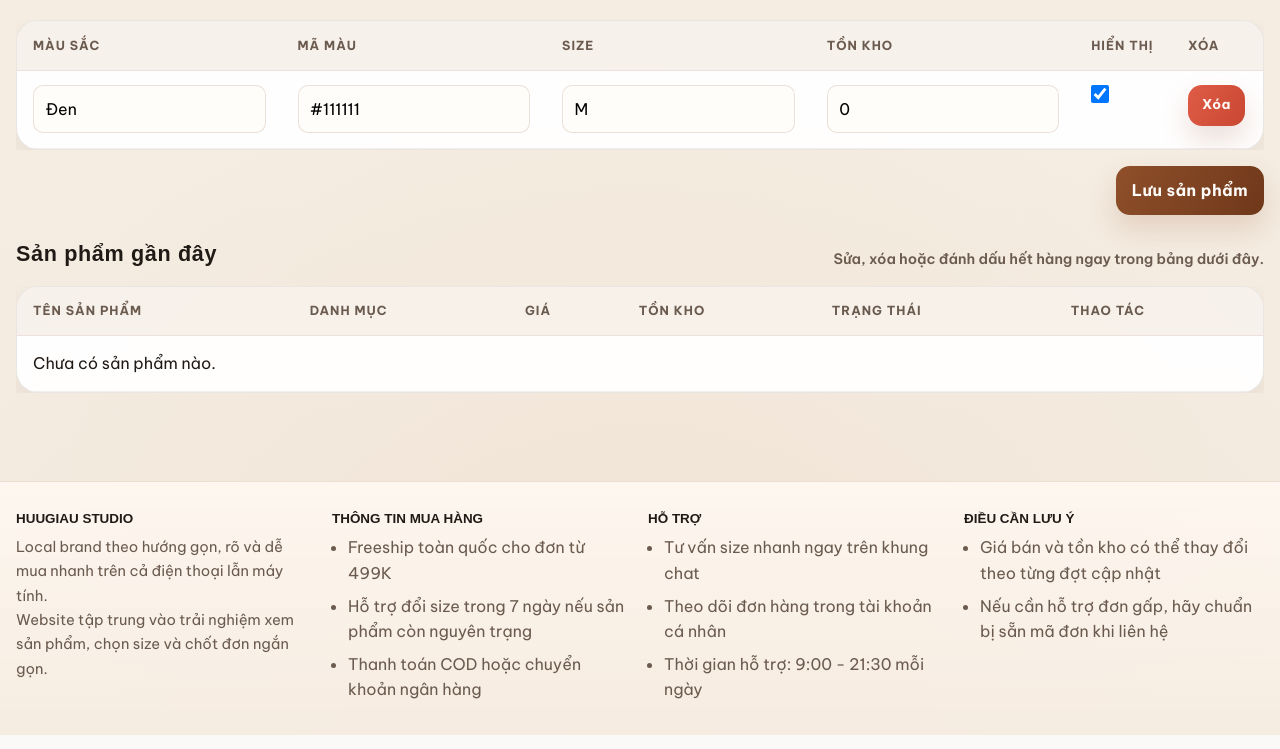
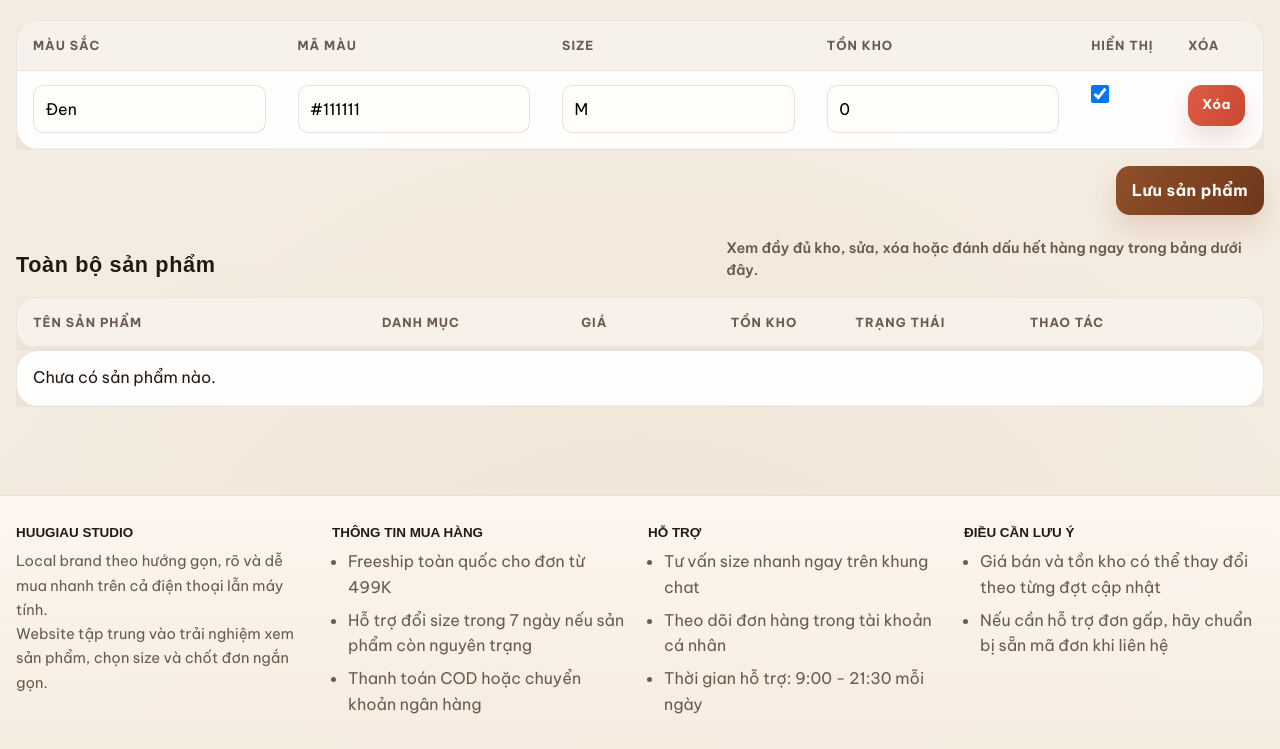
Before and after one commit to NgHuuGiau/Fashion-Website, a Django app: page /admin-dashboard/ in a window 1280 px wide. Shown: the part 1793-2542 px from the top of the page. Run offline with Django 5.2, Linux system fonts and the light colour scheme; the visitor is signed in with stand-in values (Sample User, id 1); data comes from the database, SQL or seed files in the repository; data that the repository does not hold is empty; some web fonts are replaced.

Commit message:
feat(auth,ui,admin): triển khai đăng nhập đa định danh và cải thiện giao diện quản lý sản phẩm
- feat(auth): cho phép người dùng đăng nhập bằng email hoặc số điện thoại ngoài tên người dùng
- feat(ui): cải thiện thư viện chi tiết sản phẩm với chuyển tiếp mượt mà hơn và bố cục tốt hơn
- feat(admin): nâng cấp bảng điều khiển sản phẩm để hiển thị tất cả sản phẩm với bảng có thể cuộn
- fix(ui): khắc phục các vấn đề về bố cục trong chi tiết sản phẩm và các dải danh mục
- test(auth): thêm các trường hợp kiểm thử cho luồng đăng nhập bằng email và số điện thoại
- chore: cập nhật phiên bản tài nguyên cho các tệp CSS và JS

```diff
--- a/backend/orders/admin_product_dashboard.py
+++ b/backend/orders/admin_product_dashboard.py
@@ -175,7 +175,7 @@ def build_admin_dashboard_context(form_data=None, form_errors=None, editing_prod
         "low_stock_products": Product.objects.filter(available=True, stock__lte=5).order_by("stock", "name")[:10],
         "active_coupons": Coupon.objects.filter(is_active=True).count(),
         "product_categories": Category.objects.all(),
-        "recent_products": Product.objects.select_related("category").order_by("-created")[:20],
+        "recent_products": Product.objects.select_related("category").order_by("-created"),
         "product_form": effective_form_data,
         "product_form_variant_rows": build_variant_rows(effective_form_data),
         "product_form_errors": form_errors or [],
--- a/frontend/static/css/site_theme.css
+++ b/frontend/static/css/site_theme.css
@@ -1375,6 +1404,68 @@ button {
 
 .table-wrap {
     overflow-x: auto;
+    overflow-y: auto;
+    scrollbar-width: none;
+    -ms-overflow-style: none;
+}
+
+.table-wrap::-webkit-scrollbar {
+    display: none;
+}
+
+.admin-product-table-wrap {
+    max-height: 68vh;
+    overflow-y: auto;
+    overscroll-behavior: contain;
+    position: relative;
+}
+
+.admin-product-table-shell {
+    display: grid;
+    gap: 0;
+}
+
+.admin-product-table-header-wrap {
+    overflow: hidden;
+    border-bottom: 1px solid rgba(111, 56, 26, 0.08);
+}
+
+.admin-product-table {
+    position: relative;
+    table-layout: fixed;
+}
+
+.admin-product-table-header {
+    margin-bottom: 0;
+}
+
+.admin-product-table-header th {
+    background: rgba(244, 237, 228, 0.98);
+    box-shadow: inset 0 -1px 0 rgba(111, 56, 26, 0.08), 0 1px 0 rgba(111, 56, 26, 0.04);
+}
+
+.admin-col-product {
+    width: 28%;
+}
+
+.admin-col-category {
+    width: 16%;
+}
+
+.admin-col-price {
+    width: 12%;
+}
+
+.admin-col-stock {
+    width: 10%;
+}
+
+.admin-col-status {
+    width: 14%;
+}
+
+.admin-col-actions {
+    width: 20%;
 }
 
 .cart-table {
--- a/frontend/templates/admin/admin_dashboard.html
+++ b/frontend/templates/admin/admin_dashboard.html
@@ -171,11 +171,20 @@
 
 <section class="section-space">
     <div class="section-head">
-        <h2>Sản phẩm gần đây</h2>
-        <p>Sửa, xóa hoặc đánh dấu hết hàng ngay trong bảng dưới đây.</p>
+        <h2>Toàn bộ sản phẩm</h2>
+        <p>Xem đầy đủ kho, sửa, xóa hoặc đánh dấu hết hàng ngay trong bảng dưới đây.</p>
     </div>
-    <div class="table-wrap">
-        <table class="cart-table">
+    <div class="admin-product-table-shell">
+        <div class="admin-product-table-header-wrap">
+            <table class="cart-table admin-product-table admin-product-table-header">
+                <colgroup>
+                    <col class="admin-col-product">
+                    <col class="admin-col-category">
+                    <col class="admin-col-price">
+                    <col class="admin-col-stock">
+                    <col class="admin-col-status">
+                    <col class="admin-col-actions">
+                </colgroup>
                 <thead>
                     <tr>
                         <th>Tên sản phẩm</th>
@@ -186,6 +195,18 @@
                         <th>Thao tác</th>
                     </tr>
                 </thead>
+            </table>
+        </div>
+        <div class="table-wrap admin-product-table-wrap">
+            <table class="cart-table admin-product-table admin-product-table-body">
+                <colgroup>
+                    <col class="admin-col-product">
+                    <col class="admin-col-category">
+                    <col class="admin-col-price">
+                    <col class="admin-col-stock">
+                    <col class="admin-col-status">
+                    <col class="admin-col-actions">
+                </colgroup>
                 <tbody>
                     {% for product in recent_products %}
                     <tr>
@@ -224,5 +245,6 @@
                 </tbody>
             </table>
         </div>
+    </div>
 </section>
 {% endblock %}
--- a/frontend/templates/auth/login.html
+++ b/frontend/templates/auth/login.html
@@ -11,7 +11,7 @@
             {% csrf_token %}
             <input type="hidden" name="next" value="{{ request.GET.next }}">
             <div class="form-group">
-                <label for="id_username">Tên đăng nhập</label>
+                <label for="id_username">Tên đăng nhập / Email / Số điện thoại</label>
                 <input type="text" id="id_username" name="username" required>
             </div>
             <div class="form-group">
@@ -26,7 +26,7 @@
     <aside class="auth-benefits">
         <div>
             <h2>Một tài khoản, nhiều tiện hơn</h2>
-            <p>Toàn bộ trải nghiệm được giữ theo giao diện sáng để thao tác nhanh và nhìn rõ nội dung quan trọng.</p>
+            <p>Đăng nhập bằng tên đăng nhập, email hoặc số điện thoại để vào nhanh hơn mà không phải nhớ đúng một kiểu duy nhất.</p>
         </div>
         <ul>
             <li>Lưu sản phẩm yêu thích để xem lại sau.</li>
--- a/frontend/templates/base.html
+++ b/frontend/templates/base.html
@@ -8,7 +8,7 @@
     <link rel="preconnect" href="https://fonts.gstatic.com" crossorigin>
     <link href="https://fonts.googleapis.com/css2?family=Archivo+Expanded:wght@600;700;800&family=Be+Vietnam+Pro:wght@400;500;600;700&display=swap" rel="stylesheet">
     <link rel="stylesheet" href="https://cdnjs.cloudflare.com/ajax/libs/font-awesome/6.5.2/css/all.min.css">
-    <link rel="stylesheet" href="/static/css/site_theme.css?v=20260518a">
+    <link rel="stylesheet" href="/static/css/site_theme.css?v=20260518s">
 </head>
 <body>
     <div class="topline">FREESHIP TOÀN QUỐC TỪ 499K • HỖ TRỢ ĐỔI SIZE TRONG 7 NGÀY</div>
@@ -148,6 +148,6 @@
             <button type="submit" class="btn small">Gửi</button>
         </form>
     </section>
-    <script src="/static/js/site_interactions.js?v=20260518a"></script>
+    <script src="/static/js/site_interactions.js?v=20260518s"></script>
 </body>
 </html>
```
Also changed, not shown: other parts of frontend/static/css/site_theme.css (+50 -6 lines), backend/users/tests.py (+18 -1 lines), backend/users/views.py (+23 -6 lines), frontend/static/js/site_interactions.js (+29 -18 lines), frontend/templates/shop/product_detail.html (+78 -1 lines). Lines whose indentation alone changed are shown as unchanged.
